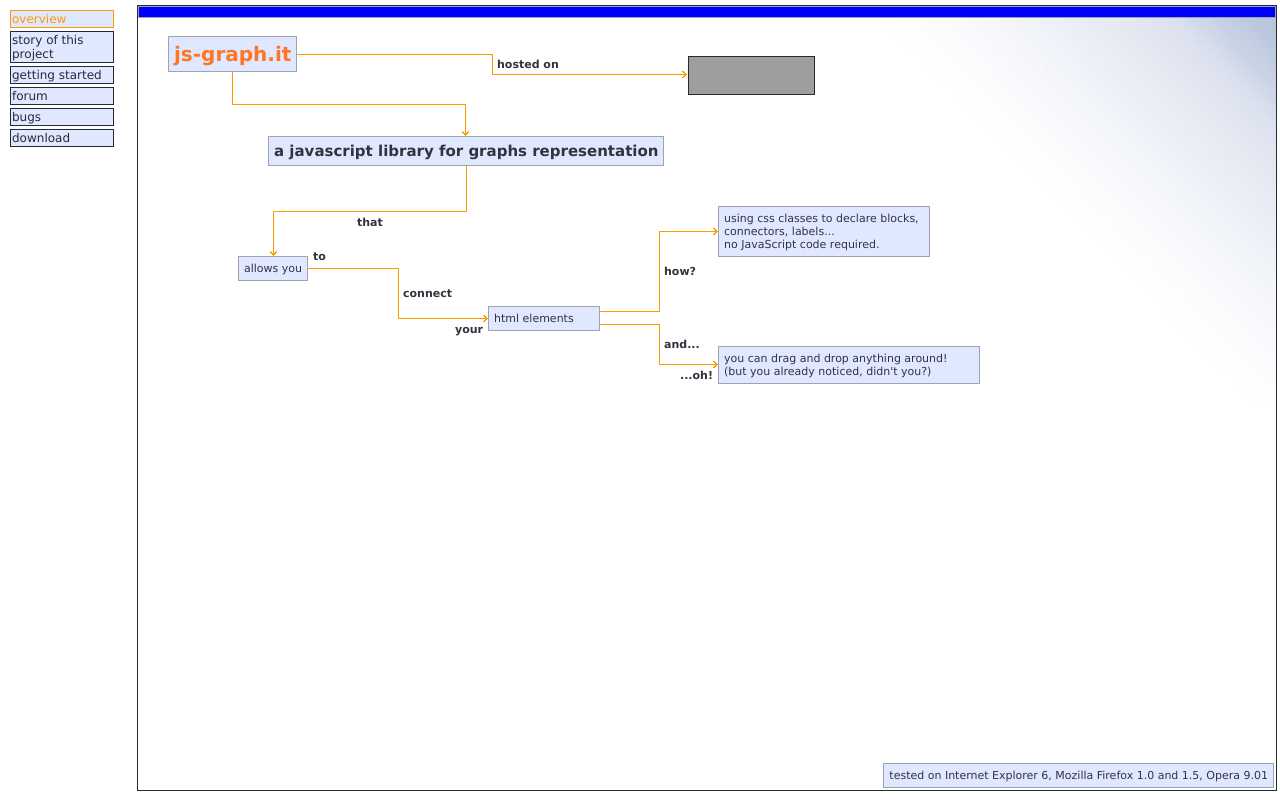
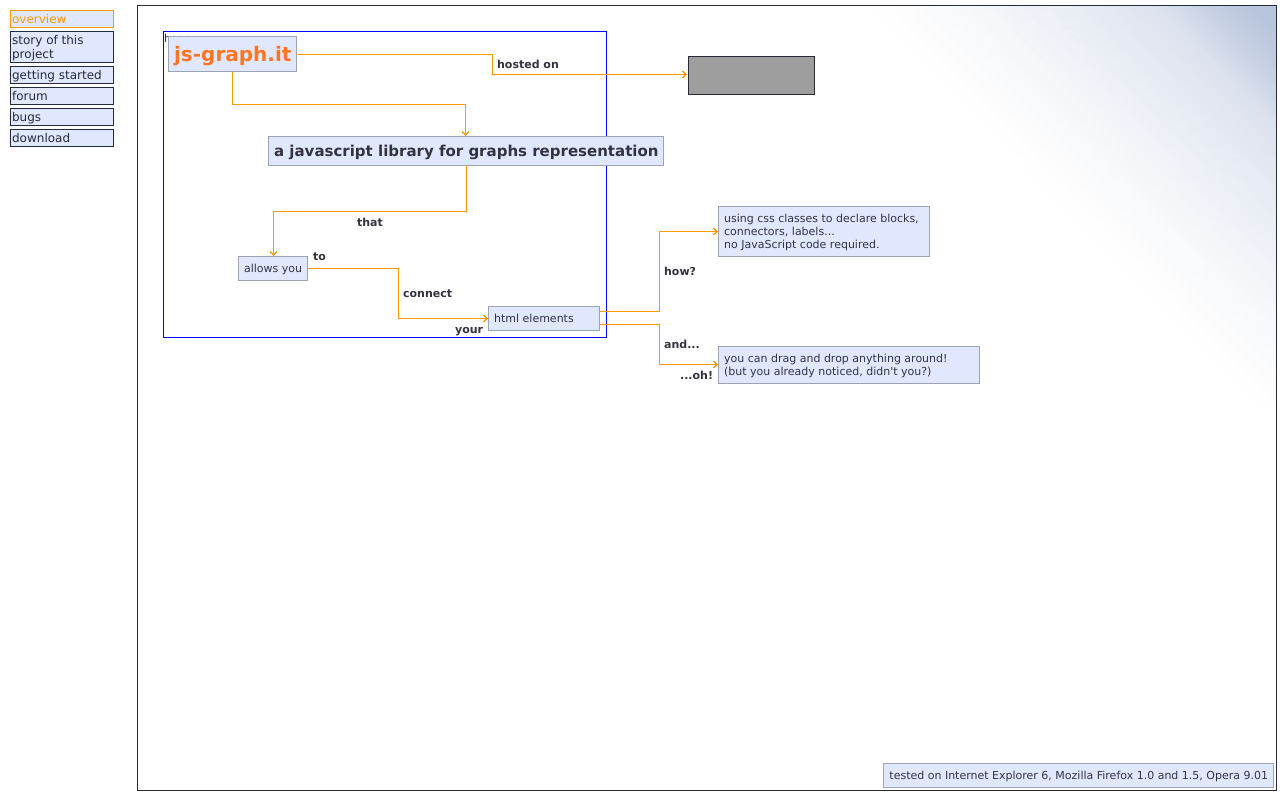
Before and after one commit to pirapira/js-graph-it-with-containers, a plain HTML site: page sf-homepage/index.html in a window 1280 px wide. Drawn offline with Linux system fonts and the light colour scheme; grey boxes are pictures that could not be loaded.

Commit message:
moving along

```diff
--- a/sf-homepage/index.html
+++ b/sf-homepage/index.html
@@ -125,7 +125,7 @@
 					<label class="middle-label">that</label>
 				</div>
 
-                <div class="block container title_block sf_logo" style="background-color: blue;"></div>
+                <div class="container title_block description2_block" style="border: blue 1px solid; z-index: -1;">hoge</div>
 
 				<p id="description1_block" class="block draggable" style="left: 100px; top: 250px;">
 					allows you
--- a/sf-homepage/js-graph-it.js
+++ b/sf-homepage/js-graph-it.js
@@ -300,6 +300,12 @@ function Canvas(htmlElement)
 		this.innerDiv.style.width = this.width + "px";
 		this.innerDiv.style.height = this.height + "px";
 
+        // init containers
+        for(i = 0; i < this.containers.length; i++)
+        {
+            this.containers[i].initContainer();
+        }
+
 		// init connectors
 		for(i = 0; i < this.connectors.length; i++)
 		{
@@ -322,13 +328,14 @@ function Canvas(htmlElement)
 			var newBlock = new Block(element, this);
 			newBlock.initBlock();
 			this.blocks.push(newBlock);
-            if(isContainer(element)) // moreover it is a container
-            {
-//                var newContainer = new Container(element, this);
-//                this.containers.push(newContainer);
-            }
 			return false;
 		}
+        else if(isContainer(element))
+        {
+            // container found, just create it, not calling init yet.
+            var newContainer = new Container(element, this);
+            this.containers.push(newContainer);
+        }
 		else if(isConnector(element))
 		{
 			// connector found, just create it, source or destination blocks may not
@@ -657,6 +664,94 @@ function Segment(id, parentElement)
 	}
 }
 /**
+ * Container class
+ * The init function takes at least one Block objects as arguments representing
+ * the contents of the container
+ */
+function Container(htmlElement, canvas)
+{
+    this.canvas = canvas;
+    this.htmlElement = htmlElement;
+    this.id = htmlElement.id;
+    this.blocks = new Array(); // the catch is, the blocks are not necessarily html Children.
+    this.moveListeners = new Array(); // would be just connectors
+
+    // no visit.
+
+    this.initContainer = function()
+    {
+        this.id = this.htmlElement.id;
+
+        var splitted = htmlElement.className.split(' ');
+        if(splitted.length < 2)
+        {
+            alert('Unable to create container \'' + this.id + '\', class is not in the correct format: container <BlockId> <BlockId> ... ');
+        }
+
+        for(i = 1; i < splitted.length; i++)
+        {
+            this.blocks.push(this.canvas.findBlock(splitted[i]));
+        }
+
+        this.repaint();
+
+        for(i = 0; i < this.blocks.length; i++)
+        {
+            this.blocks[i].moveListeners.push(this);
+        }
+    }
+
+    this.padding = 5;
+    this.repaint = function()
+    {
+        // calculate the min-max x-y
+
+        b = this.blocks[0];
+        toppy = b.top() - this.padding;
+        left = b.left() - this.padding;
+        w = b.width() + this.padding + this.padding;
+        h = b.height() + this.padding + this.padding;
+        dow = toppy + h;
+        rig = left + w;
+
+        for(i = 1; i < this.blocks.length; i ++)
+        {
+            b = this.blocks[i];
+            t_n = b.top() - this.padding;
+            if(toppy > t_n)
+                toppy = t_n;
+            l_n = b.left() - this.padding;
+            if(left > l_n)
+                left = l_n;
+            dow_n = b.height() + this.padding + this.padding + t_n;
+            if(dow < dow_n)
+                dow = dow_n;
+            right_n = b.width() + this.padding + this.padding + l_n;
+            if(rig < right_n)
+                rig = right_n;
+        }
+
+        //        toppy = toppy + this.canvas.offsetTop;
+        // left = left + this.canvas.offsetLeft;
+        this.htmlElement.style.position = "absolute";
+        this.htmlElement.style.top = toppy + "px";
+        this.htmlElement.style.left = left + "px";
+        this.htmlElement.style.height = (dow - toppy) + "px";
+        this.htmlElement.style.width = (rig - left) + "px";
+        this.htmlElement.style.zIndex = "1";
+        // this.currentWidth;
+        // this.currentHeight;
+
+        // XXX
+    }
+
+    this.onMove = function()
+    {
+        this.repaint();
+    }
+
+}
+/**
  * Connector class.
  * The init function takes two Block objects as arguments representing
  * the source and destination of the connector
@@ -1253,7 +1348,7 @@ function isDraggable(htmlElement)
 
 function isContainer(htmlElement)
 {
-    return (hasClass(htmlElement, 'block') && hasClass(htmlElement, 'container'));
+    return (hasClass(htmlElement, 'container'));
 }
 
 /*
```
